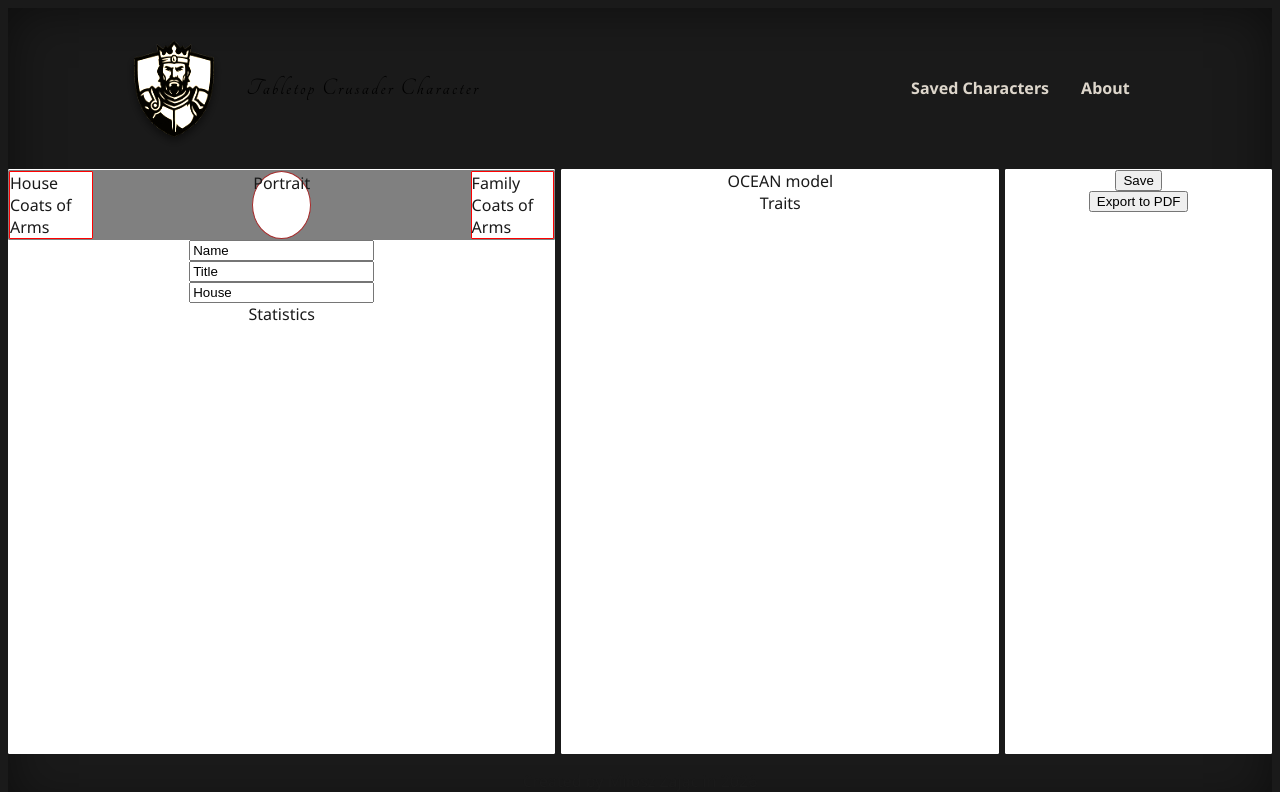
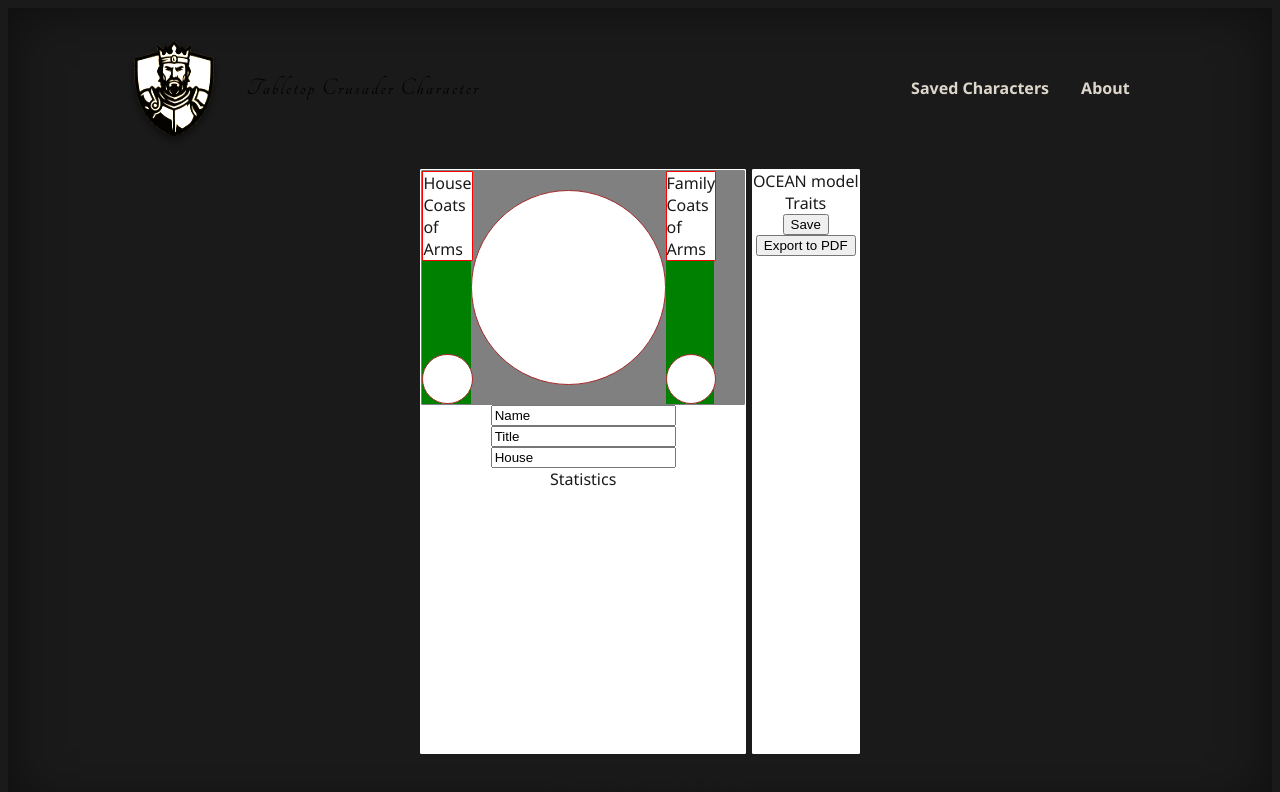
Before and after one commit to kaioraul/rpg_character_generator_pdxbased, a Next.js app: page / in a window 1280 px wide. Shown: the top 792 px of the page. Built offline with nearby package versions, Linux system fonts and the light colour scheme; a web font is replaced by a local one.

Commit message:
strategy: main page continuation

```diff
--- a/src/app/page.module.css
+++ b/src/app/page.module.css
@@ -6,63 +6,88 @@
   gap: 6px;
 }
 
-.leftContainer {
+.mainContainer {
   display: flex;
   flex-direction: column;
-  flex-grow: 1;
-  align-items: center;
-  background: white;
-  border: 1px solid white;
-  border-radius: 1px;
-}
-.centerContainer {
-  display: flex;
-  flex-direction: column;
-  flex-grow: 2;
   align-items: center;
   background: white;
   border: 1px solid white;
   border-radius: 1px;
 }
 
-.rightContainer {
+.mainContainerTop {
+  display: flex;
+  flex-direction: row;
+  height: 40%;
+  background: grey;
+  border: 1px solid grey;
+  border-radius: 1px;
+}
+
+.portraitLeft {
   display: flex;
   flex-direction: column;
-  flex-grow: 1;
+  justify-content: space-between;
+  background: green;
+  max-width: 15%;
+  min-width: 5%;
+}
+
+.houseCoA {
+  background: white;
+  aspect-ratio: 1;
+  border: 1px solid red;
+  border-radius: 1px;
+  width: 100%;
+}
+
+.heirPortrait {
+  aspect-ratio: 1;
+  width: 100%;
+  background: white;
+  border: 1px solid brown;
+  border-radius: 100%;
+}
+
+.characterPortrait {
+  align-self: center;
+  aspect-ratio: 1;
+  width: 60%;
+  background: white;
+  border: 1px solid brown;
+  border-radius: 100%;
+}
+
+.portraitRight {
+  display: flex;
+  flex-direction: column;
+  justify-content: space-between;
+  background: green;
+  max-width: 15%;
+  min-width: 5%;
+}
+
+.familyCoA {
+  aspect-ratio: 1;
+  background: white;
+  border: 1px solid red;
+  border-radius: 1px;
+  width: 100%;
+}
+
+.spousePortrait {
+  aspect-ratio: 1;
+  width: 100%;
+  background: white;
+  border: 1px solid brown;
+  border-radius: 100%;
+}
+
+.secondContainer {
+  display: flex;
+  flex-direction: column;
   align-items: center;
   background: white;
   border: 1px solid white;
   border-radius: 1px;
 }
-
-.leftContainerTop {
-  display: flex;
-  flex-direction: row;
-  justify-content: space-between;
-  width: 100%;
-  background: grey;
-  border: 1px solid grey;
-  border-radius: 1px;
-}
-
-.houseCoA {
-  background: white;
-  border: 1px solid red;
-  border-radius: 1px;
-  align-self: flex-start;
-  max-width: 15%;
-}
-
-.portrait {
-  background: white;
-  border: 1px solid brown;
-  border-radius: 100%;
-}
-
-.familyCoA {
-  background: white;
-  border: 1px solid red;
-  border-radius: 1px;
-  align-self: flex-start;
-  max-width: 15%;
-}
--- a/src/app/page.tsx
+++ b/src/app/page.tsx
@@ -3,22 +3,26 @@ import css from "./page.module.css";
 export default function Home() {
   return (
     <main className={css.main}>
-      <div className={css.leftContainer}>
-        <div className={css.leftContainerTop}>
-          <div className={css.houseCoA}>House Coats of Arms</div>
-          <div className={css.portrait}>Portrait</div>
-          <div className={css.familyCoA}>Family Coats of Arms</div>
+      <div className={css.mainContainer}>
+        <div className={css.mainContainerTop}>
+          <div className={css.portraitLeft}>
+            <div className={css.houseCoA}>House Coats of Arms</div>
+            <div className={css.heirPortrait}></div>
+          </div>
+          <div className={css.characterPortrait}></div>
+          <div className={css.portraitRight}>
+            <div className={css.familyCoA}>Family Coats of Arms</div>
+            <div className={css.spousePortrait}></div>
+          </div>
         </div>
-        <input readOnly type="text" value="Name" />
-        <input readOnly type="text" value="Title" />
-        <input readOnly type="text" value="House" />
+        <input readOnly type="text" id="name" name="name" value="Name" />
+        <input readOnly type="text" id="title" name="title" value="Title" />
+        <input readOnly type="text" id="house" name="house" value="House" />
         <div>Statistics</div>
       </div>
-      <div className={css.centerContainer}>
+      <div className={css.secondContainer}>
         <div>OCEAN model</div>
         <div>Traits</div>
-      </div>
-      <div className={css.rightContainer}>
         <button>Save</button>
         <button>Export to PDF</button>
       </div>
```
